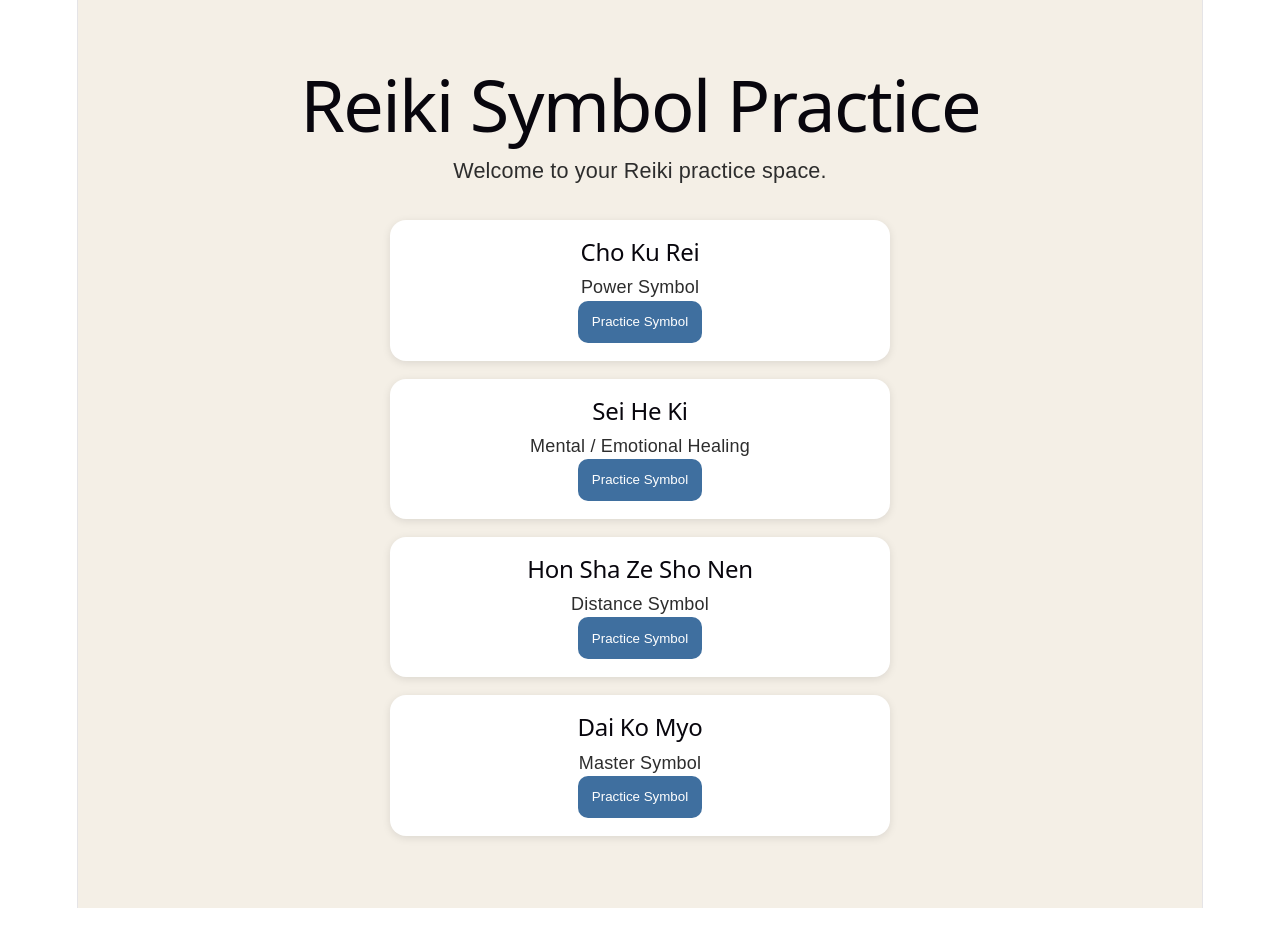
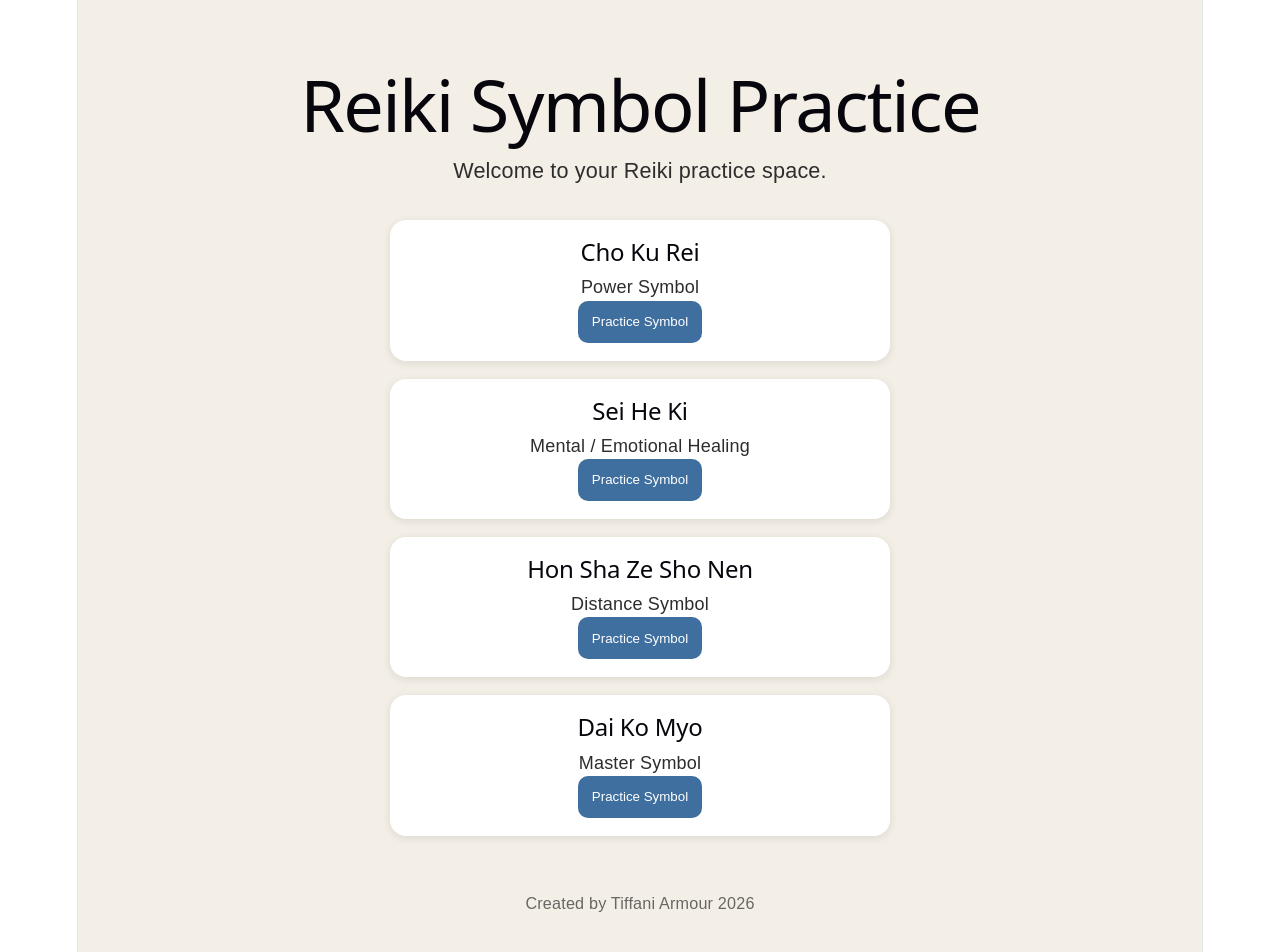
Before and after one commit to tiffaniarmour/reiki-symbol-practice, a React (Vite) app: page / in a window 1280 px wide. Before the commit the page ends 908 px from the top, so only its background shows below. Built offline with nearby package versions, Linux system fonts and the light colour scheme.

Commit message:
Add creator footer to homepage

```diff
--- a/src/App.jsx
+++ b/src/App.jsx
@@ -5,8 +5,9 @@ import seiHeKi from "./assets/sei-he-ki.png";
 import honShaZeShoNen from "./assets/hon-sha-ze-sho-nen.png";
 import daiKoMyo from "./assets/dai-ko-myo.png";
 
-function App() { // updated
+function App() {
   const [selectedSymbol, setSelectedSymbol] = useState(null);
+
   const canvasRef = useRef(null);
   const isDrawing = useRef(false);
 
@@ -37,11 +38,11 @@ function App() { // updated
 
   const practiceWidth = 320;
   const practiceHeight = selectedSymbol?.tall ? 460 : 320;
-  const canvasPadding = 10;
 
   function getPosition(event) {
     const canvas = canvasRef.current;
     const rect = canvas.getBoundingClientRect();
+
     const touch = event.touches?.[0];
 
     return {
@@ -52,10 +53,12 @@ function App() { // updated
 
   function startDrawing(event) {
     event.preventDefault();
+
     isDrawing.current = true;
 
     const canvas = canvasRef.current;
     const ctx = canvas.getContext("2d");
+
     const { x, y } = getPosition(event);
 
     ctx.beginPath();
@@ -64,16 +67,18 @@ function App() { // updated
 
   function draw(event) {
     if (!isDrawing.current) return;
+
     event.preventDefault();
 
     const canvas = canvasRef.current;
     const ctx = canvas.getContext("2d");
+
     const { x, y } = getPosition(event);
 
-    ctx.lineWidth = 3;
+    ctx.lineWidth = 2;
     ctx.lineCap = "round";
     ctx.lineJoin = "round";
-    ctx.strokeStyle = "#0f2e4d";
+    ctx.strokeStyle = "#d72563";
 
     ctx.lineTo(x, y);
     ctx.stroke();
@@ -85,9 +90,11 @@ function App() { // updated
 
   function clearCanvas() {
     const canvas = canvasRef.current;
+
     if (!canvas) return;
 
     const ctx = canvas.getContext("2d");
+
     ctx.clearRect(0, 0, canvas.width, canvas.height);
   }
 
@@ -150,7 +157,6 @@ function App() { // updated
             borderRadius: "20px",
             boxShadow: "0 2px 8px rgba(0,0,0,0.1)",
             overflow: "hidden",
-            boxSizing: "border-box",
           }}
         >
           <img
@@ -158,9 +164,9 @@ function App() { // updated
             alt={selectedSymbol.name}
             style={{
               position: "absolute",
-              inset: `${canvasPadding}px`,
-              width: `calc(100% - ${canvasPadding * 2}px)`,
-              height: `calc(100% - ${canvasPadding * 2}px)`,
+              inset: "10px",
+              width: "calc(100% - 20px)",
+              height: "calc(100% - 20px)",
               objectFit: "contain",
               opacity: 0.28,
               pointerEvents: "none",
@@ -278,6 +284,17 @@ function App() { // updated
           </div>
         ))}
       </div>
+
+      <footer
+        style={{
+          textAlign: "center",
+          marginTop: "3rem",
+          opacity: 0.7,
+          fontSize: "0.9rem",
+        }}
+      >
+        Created by Tiffani Armour 2026
+      </footer>
     </div>
   );
 }
```
